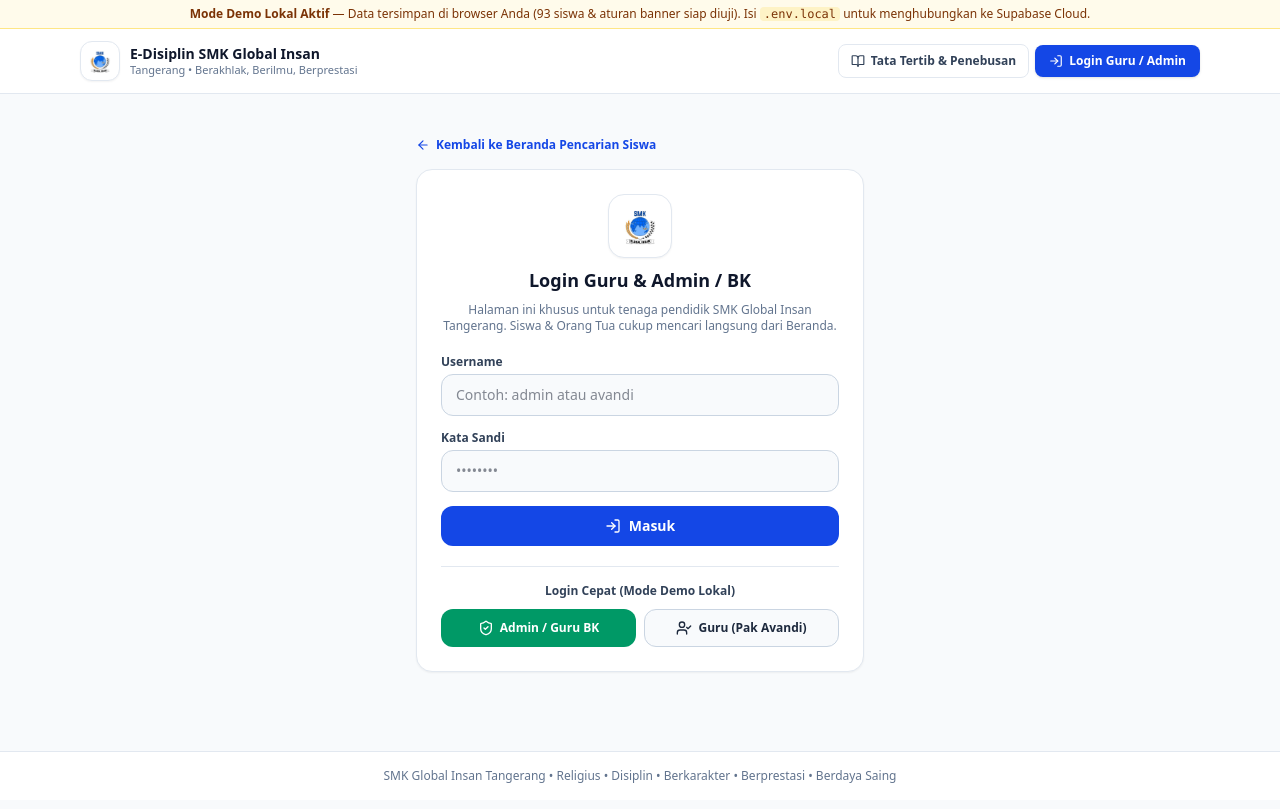
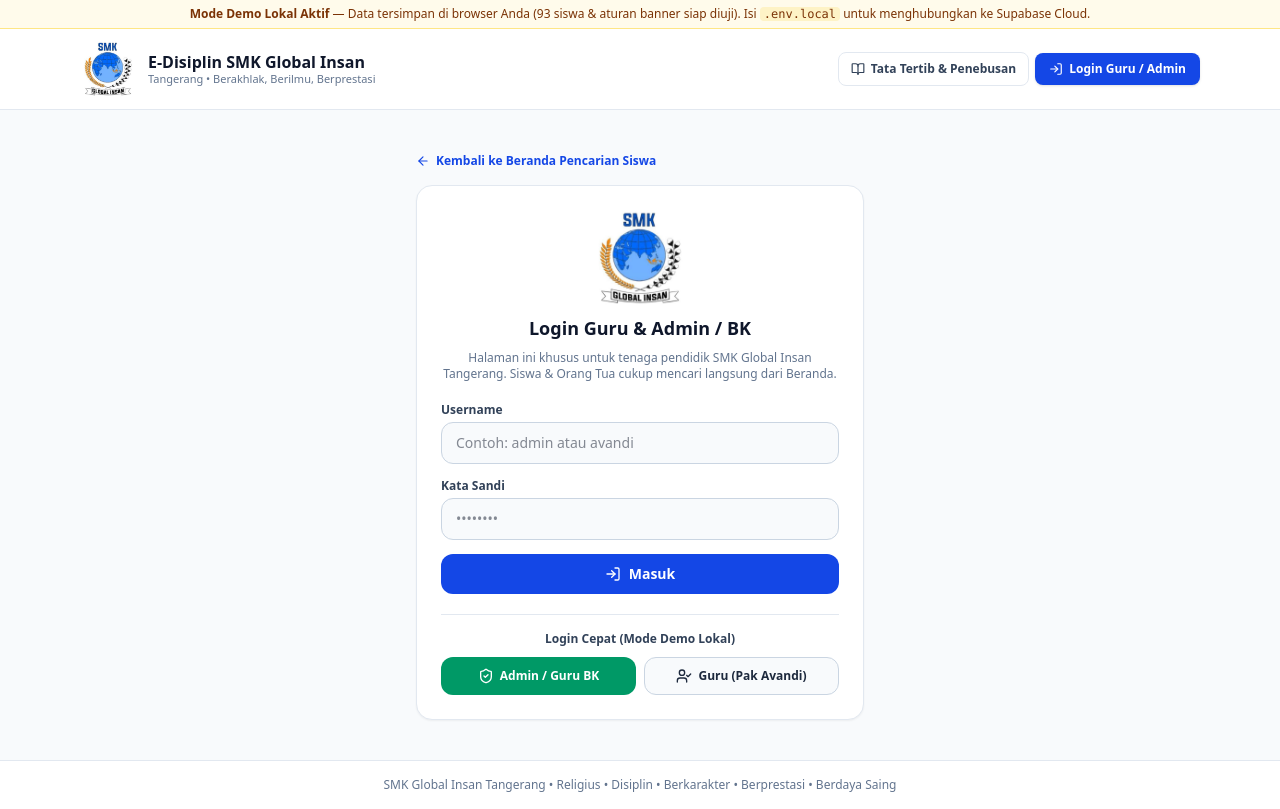
Before and after one commit to azukibeans12/edisiplin-smk-global-insan, a Next.js app: page /login in a window 1280 px wide. Built offline with nearby package versions, Linux system fonts and the light colour scheme; no server answers.

Commit message:
Crop excess whitespace from school logo and enlarge it in navbar, login, and SP letterhead

```diff
--- a/src/app/login/page.tsx
+++ b/src/app/login/page.tsx
@@ -45,7 +45,7 @@ export default function LoginPage() {
           <img
             src="/logo-smk-global-insan.jpg"
             alt="Logo SMK Global Insan Tangerang"
-            className="w-16 h-16 mx-auto rounded-2xl object-contain bg-white border border-slate-200 p-1 shadow-xs"
+            className="w-24 h-24 mx-auto object-contain"
           />
           <h1 className="text-lg font-extrabold text-slate-900">Login Guru &amp; Admin / BK</h1>
           <p className="text-xs text-slate-500">
--- a/src/components/Navbar.tsx
+++ b/src/components/Navbar.tsx
@@ -38,15 +38,15 @@ export function Navbar() {
       <header className="no-print sticky top-0 z-30 bg-white/95 backdrop-blur border-b border-slate-200">
         <div className="max-w-6xl mx-auto px-4 py-3 flex items-center justify-between gap-3">
           {/* Brand */}
-          <Link href="/" className="flex items-center gap-2.5 group">
+          <Link href="/" className="flex items-center gap-3 group">
             {/* eslint-disable-next-line @next/next/no-img-element */}
             <img
               src="/logo-smk-global-insan.jpg"
               alt="Logo SMK Global Insan Tangerang"
-              className="w-10 h-10 rounded-xl object-contain bg-white border border-slate-200 p-0.5 shadow-xs group-hover:border-blue-300 transition"
+              className="w-12 h-12 sm:w-14 sm:h-14 object-contain shrink-0"
             />
             <div>
-              <div className="text-sm font-bold text-slate-900 leading-tight">E-Disiplin SMK Global Insan</div>
+              <div className="text-sm sm:text-base font-extrabold text-slate-900 leading-tight">E-Disiplin SMK Global Insan</div>
               <div className="text-[11px] text-slate-500 leading-tight">
                 {user ? (
                   <span className="inline-flex items-center gap-1 text-blue-700 font-medium">
--- a/src/components/PrintSpModal.tsx
+++ b/src/components/PrintSpModal.tsx
@@ -71,7 +71,7 @@ export function PrintSpModal({ student, approvedRecords, onClose }: Props) {
               <img
                 src="/logo-smk-global-insan.jpg"
                 alt="Logo SMK Global Insan"
-                className="w-14 h-14 object-contain shrink-0"
+                className="w-16 h-16 object-contain shrink-0"
               />
               <div className="text-center">
                 <div className="text-base font-extrabold tracking-wide">SMK GLOBAL INSAN TANGERANG</div>
```
Also changed, not shown: public/logo-smk-global-insan.jpg, src/app/icon.jpg.
